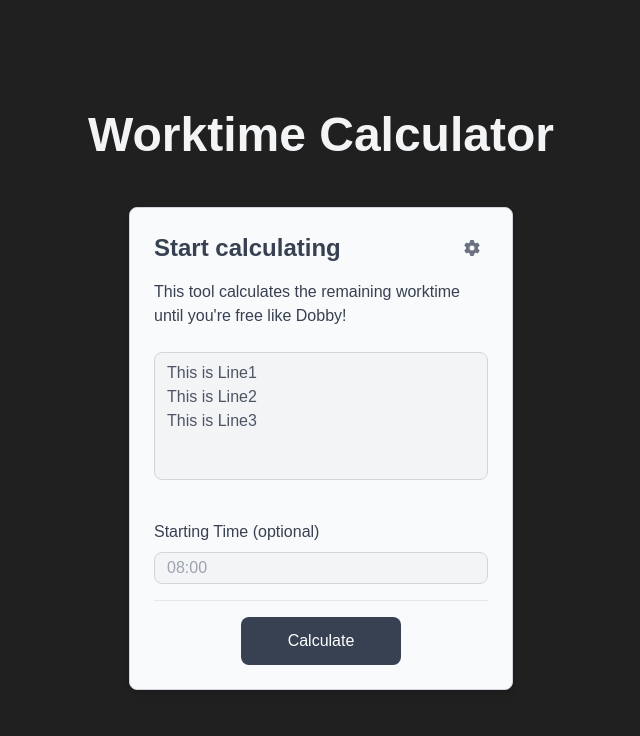
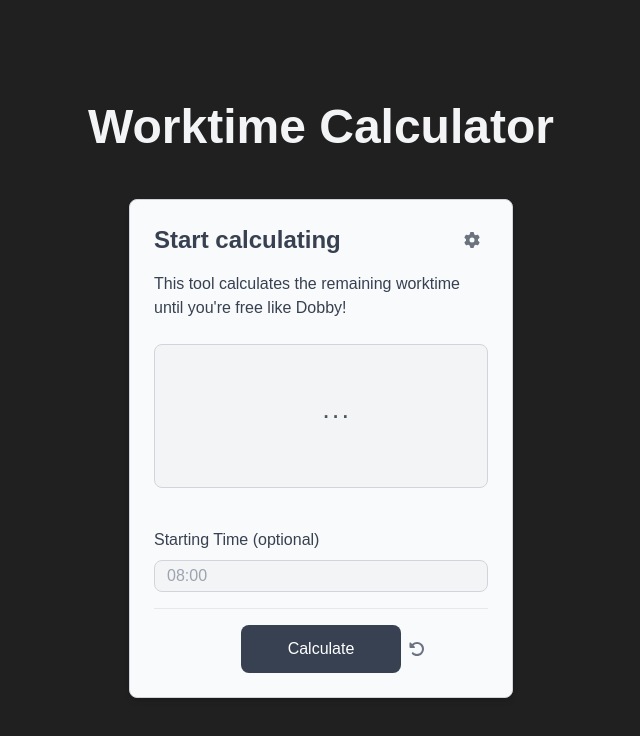
Before and after one commit to RoKoDerBoss/WorktimeCalculator, a Next.js app in the folder worktime-calculator/: page / in a window 1280 px wide. Shown: the top 736 px of the page, without its empty margins (319-959 px from the left). Built offline with nearby package versions, Linux system fonts and the light colour scheme.

Commit message:
ADD - Displaytext for calculation ADD - seperated cards components to own modules ADD - reset icon to reset Display to default

```diff
--- a/worktime-calculator/src/app/page.tsx
+++ b/worktime-calculator/src/app/page.tsx
@@ -1,29 +1,27 @@
 "use client";
 
-import { useState } from 'react';
-import { Button } from '../components/ui/Button';
-import { Card, CardTitle, CardContent, CardFooter } from '../components/ui/Card'
-import { InputBox, DisplayBox } from '../components/ui/InputBox';
-import { IconButton } from '../components/ui/IconButton'
-import { FontAwesomeIcon } from "@fortawesome/react-fontawesome";
-import { faGear } from "@fortawesome/free-solid-svg-icons";
+import { useState } from "react";
+import { MainCard } from "../components/cards/MainCard";
+import { SettingsCard } from "../components/cards/SettingsCard";
 
 export default function Home() {
-  const [loading, setLoading] = useState(false)
-  const [StartTime, setStartTime] = useState("")
+  const [loading, setLoading] = useState(false);
+  const [StartTime, setStartTime] = useState("");
+  const [RequiredHours, setRequiredHours] = useState("07:15");
+  const [DisplayValue, setDisplayValue] = useState("\n\n                ...");
+  const [SettingsIsHidden, setSettingsIsHidden] = useState(true);
 
   function buttonClick(){
     setLoading(true);
 
-    setTimeout(() => {
-      setLoading(false);
-      alert(`Button has been clicked!
-        \nStartTime: ${StartTime || "Not provided"}`)
-    }, 1000);
-  }
+    const WorkedHours = RequiredHours;
 
-  function iconClick() {
-    alert('Settings Panel')
+    setDisplayValue(`📅 Work Summary\n\nStart Time:   ${StartTime || "--:--"} Uhr\nEnd Time:     00:00 Uhr\nWorked Hours: ${WorkedHours || "00:00"} h`)
+    //setDisplayValue(`📅 Work Summary\n\nStart Time: ${StartTime || "--:--"} Uhr\nEnd Time:     ${EndTime || "00:00"} Uhr\nWorked Hours: ${WorkedHours || "00:00 h"}`)
+
+    setLoading(false);
+    // alert(`Button has been clicked!
+    //   \nStartTime: ${StartTime || "Not provided"}`);
   }
 
   return (
@@ -31,36 +29,23 @@ export default function Home() {
       <h1 className="text-5xl font-bold text-gray-100 font-arimo">
         Worktime Calculator
       </h1>
-      <Card className='w-96'>
-        <div className='flex justify-between items-center mb-4'>
-          <CardTitle className='text-left'>
-            Start calculating
-          </CardTitle>
-          <IconButton icon={<FontAwesomeIcon icon={faGear} />} onClick={iconClick} size='md' />
-        </div>
-        <CardContent>
-          This tool calculates the remaining worktime until you're free like Dobby!
-        </CardContent>
-        <DisplayBox
-            multiline={true}
-            value="This is Line1\nThis is Line2\nThis is Line3"
-            className="mt-6 mb-6"
-          />
-        <InputBox
-            value={StartTime}
-            width='w-full'
-            label='Starting Time (optional)'
-            placeholder='08:00'
-            onChange={(e) => setStartTime(e.target.value)}
-          />
-        <CardFooter>
-          <div>
-            <Button onClick={buttonClick} loading={loading} className='w-40'>
-              Calculate
-            </Button>
-          </div>
-        </CardFooter>
-      </Card>
+      <div className='relative flex flex-row'>
+        <MainCard
+          StartTime={StartTime}
+          setStartTime={setStartTime}
+          DisplayValue={DisplayValue}
+          setDisplayValue={setDisplayValue}
+          SettingsIsHidden={SettingsIsHidden}
+          setSettingsIsHidden={setSettingsIsHidden}
+          buttonClick={buttonClick}
+          loading={loading}
+        />
+        <SettingsCard
+          RequiredHours={RequiredHours}
+          setRequiredHours={setRequiredHours}
+          SettingsIsHidden={SettingsIsHidden}
+        />
+      </div>
     </main>
   );
 }
--- /dev/null
+++ b/worktime-calculator/src/components/cards/MainCard.tsx
@@ -0,0 +1,65 @@
+"use client"
+
+import { useState } from 'react';
+import { Button } from '../ui/Button';
+import { Card, CardTitle, CardContent, CardFooter } from '../ui/Card'
+import { InputBox, DisplayBox } from '../ui/InputBox';
+import { IconButton } from '../ui/IconButton'
+import { FontAwesomeIcon } from "@fortawesome/react-fontawesome";
+import { faGear, faRotateLeft } from "@fortawesome/free-solid-svg-icons";
+
+interface MainCardProps {
+    StartTime: string;
+    setStartTime: (value: string) => void;
+    DisplayValue: string;
+    setDisplayValue: (value: string) => void;
+    SettingsIsHidden: boolean;
+    setSettingsIsHidden: (value: boolean) => void;
+    buttonClick: () => void;
+    loading: boolean;
+}
+
+export function MainCard({
+    StartTime,
+    setStartTime,
+    DisplayValue,
+    setDisplayValue,
+    SettingsIsHidden,
+    setSettingsIsHidden,
+    buttonClick,
+    loading,
+}: MainCardProps) {
+    return (
+        <Card className='w-96'>
+          <div className='flex justify-between items-center mb-4'>
+            <CardTitle className='text-left'>Start calculating</CardTitle>
+            <IconButton icon={<FontAwesomeIcon icon={faGear} />} onClick={() => setSettingsIsHidden(!SettingsIsHidden)} size='md' />
+          </div>
+          <CardContent>
+            This tool calculates the remaining worktime until you're free like Dobby!
+          </CardContent>
+          <DisplayBox
+              multiline={true}
+              value= {DisplayValue} //"This is Line1\nThis is Line2\nThis is Line3"
+              className="mt-6 mb-6 font-semibold font-mono h-36"
+            />
+          <InputBox
+              value={StartTime}
+              width='w-full'
+              label='Starting Time (optional)'
+              placeholder='08:00'
+              onChange={(e) => setStartTime(e.target.value)}
+            />
+          <CardFooter>
+            <div className='flex items-center justify-center relative'>
+              <Button onClick={buttonClick} loading={loading} className='w-40'>
+                Calculate
+              </Button>
+              <div className='absolute left-full'>
+              <IconButton icon={<FontAwesomeIcon icon={faRotateLeft} />} onClick={() => setDisplayValue("\n\n                ...")} size='md'/>
+              </div>
+            </div>
+          </CardFooter>
+        </Card>
+    )
+}
--- /dev/null
+++ b/worktime-calculator/src/components/cards/SettingsCard.tsx
@@ -0,0 +1,28 @@
+"use client"
+
+import { useState } from 'react';
+import { Card, CardTitle } from '../ui/Card'
+import { InputBox } from '../ui/InputBox';
+
+interface SettingsCardProps {
+    RequiredHours: string;
+    setRequiredHours: (value: string) => void;
+    SettingsIsHidden: boolean;
+}
+
+export function SettingsCard({
+    RequiredHours,
+    setRequiredHours,
+    SettingsIsHidden
+}: SettingsCardProps) {
+    return (
+        <Card className={`absolute left-full h-full min-h-inherit ml-2 top-0 !bg-gray-200 w-64 ${SettingsIsHidden ? "hidden" : "block"}`}>
+          <CardTitle>Settings</CardTitle>
+          <InputBox
+            label="Required Hours"
+            value={RequiredHours}
+            onChange={(e) => setRequiredHours(e.target.value)}
+          />
+        </Card>
+    )
+}
--- a/worktime-calculator/src/components/ui/InputBox.tsx
+++ b/worktime-calculator/src/components/ui/InputBox.tsx
@@ -3,7 +3,7 @@
 import clsx from "clsx";
 
 interface InputBoxProps{
-    label?: string; // Optional label
+    label?: string;
     placeholder?: string;
     value?: string;
     onChange?: (event: React.ChangeEvent<HTMLInputElement | HTMLTextAreaElement>) => void;
```
